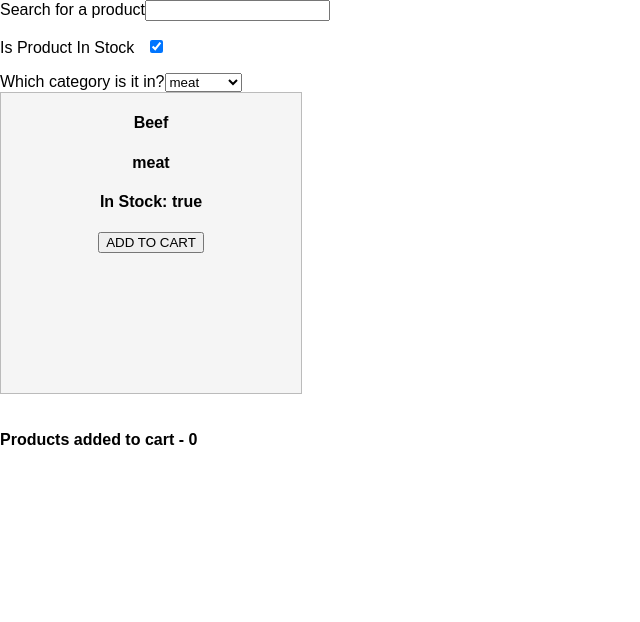
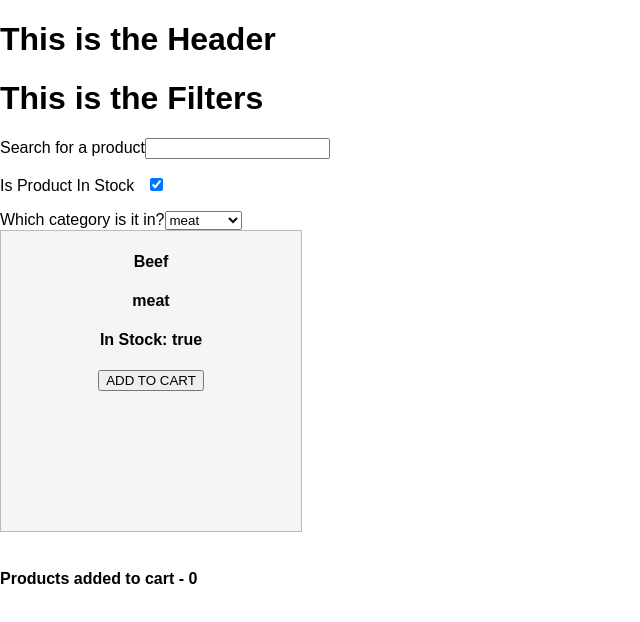
Before and after one commit to howlomogo/react-filtering, a React (Create React App) app: page / in a window 1280 px wide. Shown: the top 622 px of the page, without its empty margins (0-640 px from the left). Built offline with nearby package versions, Linux system fonts and the light colour scheme; the HTML template or start-up script is replaced by a standard one.

Commit message:
breaking app up into components and pages

```diff
--- a/src/App.js
+++ b/src/App.js
@@ -1,5 +1,8 @@
 import React, { Component } from 'react';
 import './App.css';
+import Header from './components/Header';
+import Filters from './components/Filters';
+import Home from './pages/Home';
 
 
 const products = [
@@ -124,6 +127,7 @@ class App extends Component {
 
 	removeProductHandler(product) {
 		console.log("remove " + product.name);
+		console.log(this.state.cartProducts);
 
 		for( let i = 0; i < this.state.cartProducts.length; i++) {
 			if( this.state.cartProducts[i].id == product.id ) {
@@ -147,6 +151,8 @@ class App extends Component {
 
 		return (
 			<div>
+				<Header></Header>
+				<Filters></Filters>
 				<form>
 					<label>Search for a product</label>
 					<input type="text" onChange={this.searchHandler} value={this.state.term} />
@@ -171,16 +177,9 @@ class App extends Component {
 						</div>
 					)
 				}
-				<h4>Products added to cart - {this.state.cartProducts.length}</h4>
-				{
-					this.state.cartProducts.map( product =>
-						<div>
-							<h4> {product.name} </h4>
-							<h6> Quantity: {product.quantity} </h6>
-							<button onClick={() =>this.removeProductHandler(product)}>Remove From Cart</button>
-						</div>
-					)
-				}
+
+				<Home products={this.state.cartProducts} remove={this.removeProductHandler.bind(this)}></Home>
+
 			</div>
 		);
 	}
--- /dev/null
+++ b/src/components/Filters.js
@@ -0,0 +1,15 @@
+import React, { Component } from 'react';
+import ReactDOM from 'react-dom';
+
+
+class Filters extends Component {
+	render() {
+		return (
+			<div>
+				<h1>This is the Filters</h1>
+			</div>
+		)
+	}
+}
+
+export default Filters;
--- /dev/null
+++ b/src/components/Header.js
@@ -0,0 +1,15 @@
+import React, { Component } from 'react';
+import ReactDOM from 'react-dom';
+
+
+class Header extends Component {
+	render() {
+		return (
+			<div>
+				<h1>This is the Header</h1>
+			</div>
+		)
+	}
+}
+
+export default Header;
--- /dev/null
+++ b/src/pages/Home.js
@@ -0,0 +1,24 @@
+import React, { Component } from 'react';
+import ReactDOM from 'react-dom';
+
+
+class Home extends Component {
+	render() {
+		return (
+			<div>
+				<h4>Products added to cart - {this.props.products.length}</h4>
+				{
+					this.props.products.map( product =>
+						<div>
+							<h4> {product.name} </h4>
+							<h6> Quantity: {product.quantity} </h6>
+							<button onClick={() =>this.props.remove(product)}>Remove From Cart</button>
+						</div>
+					)
+				}
+			</div>
+		)
+	}
+}
+
+export default Home;
```
